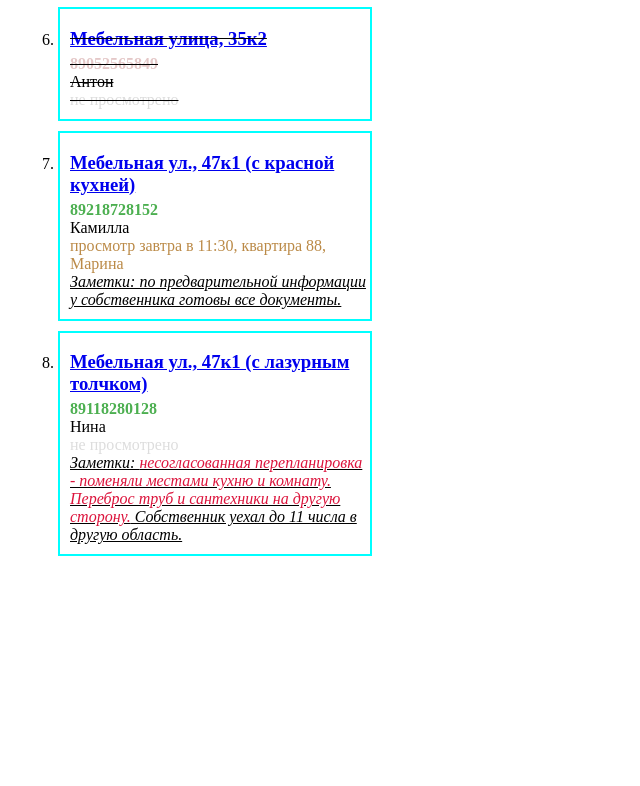
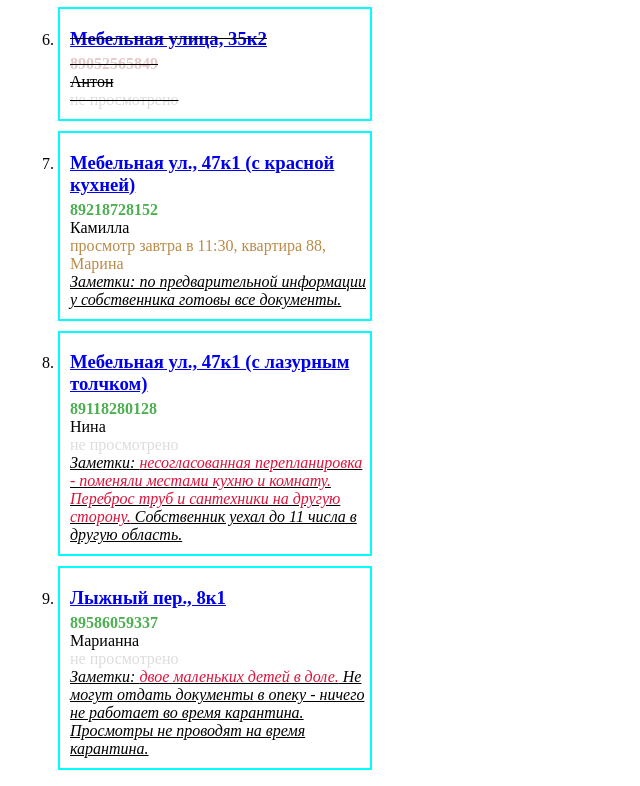
Before and after one commit to Valerii-Tcvetkov/valerii-tcvetkov.github.io, a plain HTML site: page flats.html in a window 1280 px wide. Shown: the part 938-1724 px from the top of the page, without its empty margins (0-640 px from the left). Before the commit the page ends 1510 px from the top, so only its background shows below. Drawn offline with Linux system fonts and the light colour scheme.

Commit message:
Update status

```diff
--- a/flats.html
+++ b/flats.html
@@ -23,11 +23,11 @@
             <p class="in-watched">собственник не выходит на связь</p>
         </li>
 
-        <li>
+        <li class="del">
             <h3><a href="https://realty.yandex.ru/offer/8628696259053743360/">Лыжный переулок, 2</a></h3>
             <p class="true-phone" type="tel">89522161512</p>
             <p>Александр</p>
-            <p class="in-watched">просмотр завтра в 12:00</p>
+            <p class="not-watched">не просмотрено</p>
             <p class="note">Заметки: не выплачена ипотека (осталось 3 миллиона). Предварительно
                 потребуется заключать договор с ВТБ, затем уже договор по квартире.</p>
         </li>
@@ -79,6 +79,15 @@
                 местами кухню и комнату. Переброс труб и сантехники на другую сторону.</span> Собственник уехал до
                 11 числа в другую область.</p>
         </li>
+
+        <li>
+            <h3><a href="https://spb.cian.ru/sale/flat/227515772/">Лыжный пер., 8к1</a></h3>
+            <p class="true-phone" type="tel">89586059337</p>
+            <p>Марианна</p>
+            <p class="not-watched">не просмотрено</p>
+            <p class="note">Заметки: <span style="color: crimson">двое маленьких детей в доле.</span> Не могут отдать документы в опеку - ничего не
+                работает во время карантина. Просмотры не проводят на время карантина.</p>
+        </li>
     </ol>
 </div>
 
```
